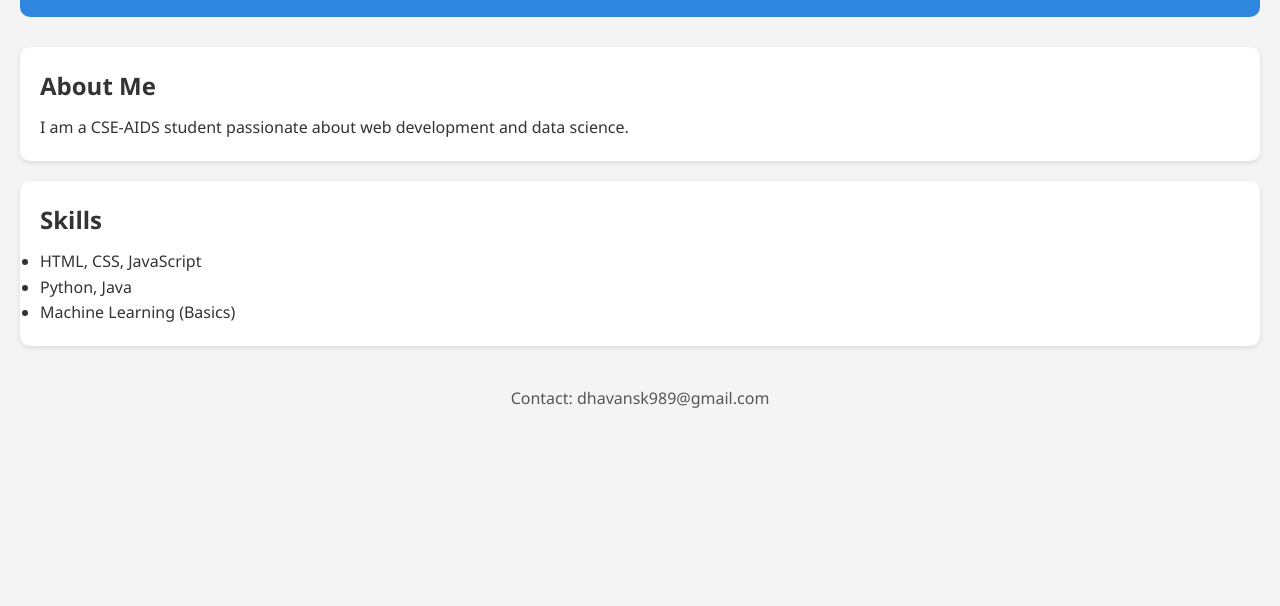
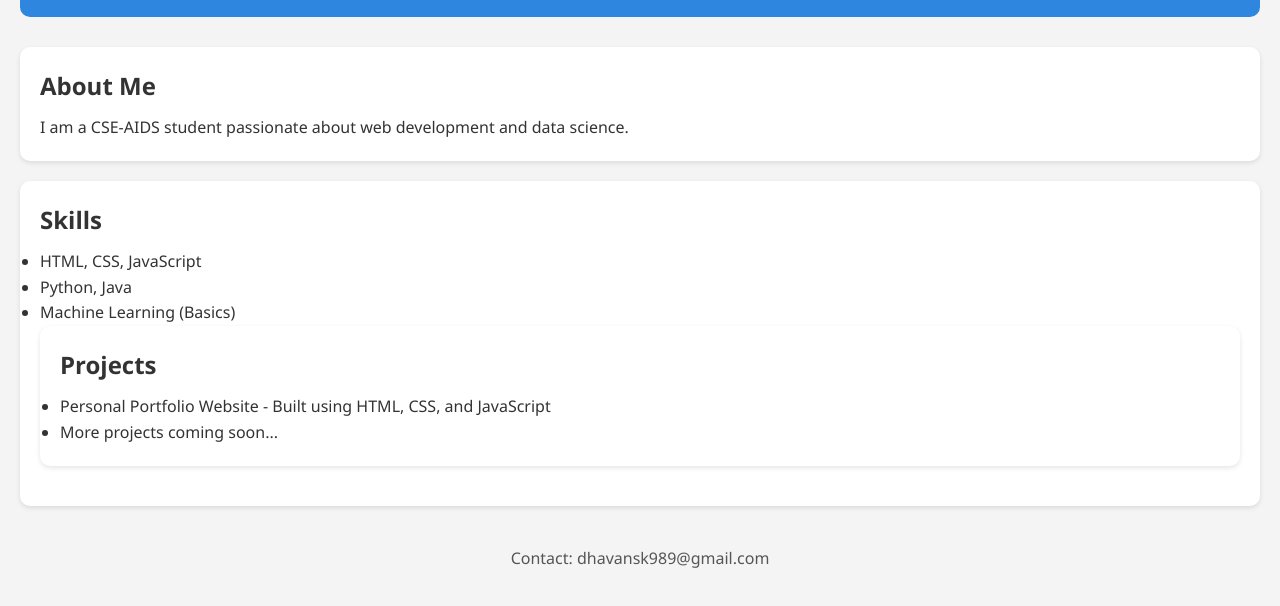
Before and after one commit to dhavan909/personal-portfolio, a plain HTML site: page index.html in a window 1280 px wide. Shown: the part 130-736 px from the top of the page. Drawn offline with Linux system fonts and the light colour scheme.

Commit message:
index.html

```diff
--- a/index.html
+++ b/index.html
@@ -24,6 +24,13 @@
       <li>Python, Java</li>
       <li>Machine Learning (Basics)</li>
     </ul>
+     <section>
+    <h2>Projects</h2>
+      <ul>
+        <li>Personal Portfolio Website - Built using HTML, CSS, and JavaScript</li>
+        <li>More projects coming soon...</li>
+      </ul>
+    </section>
   </section>
 
   <footer>
```
